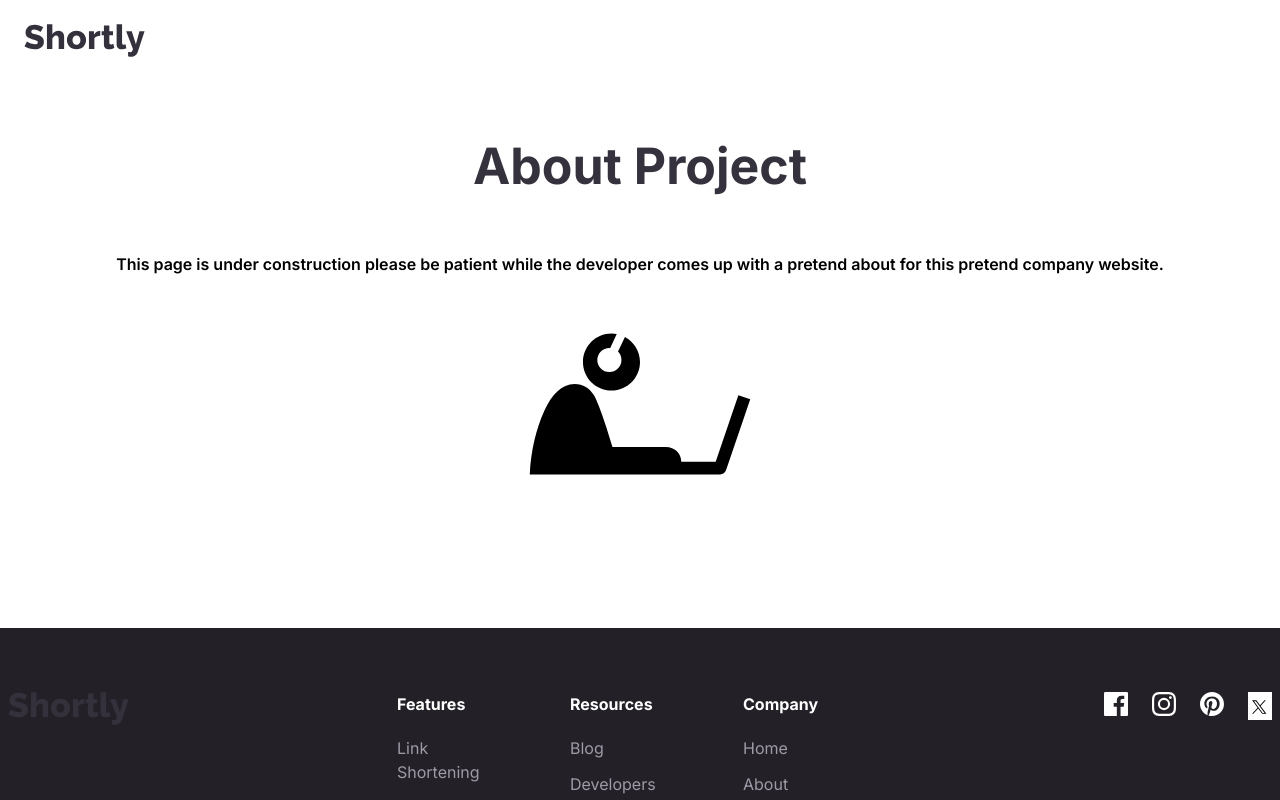
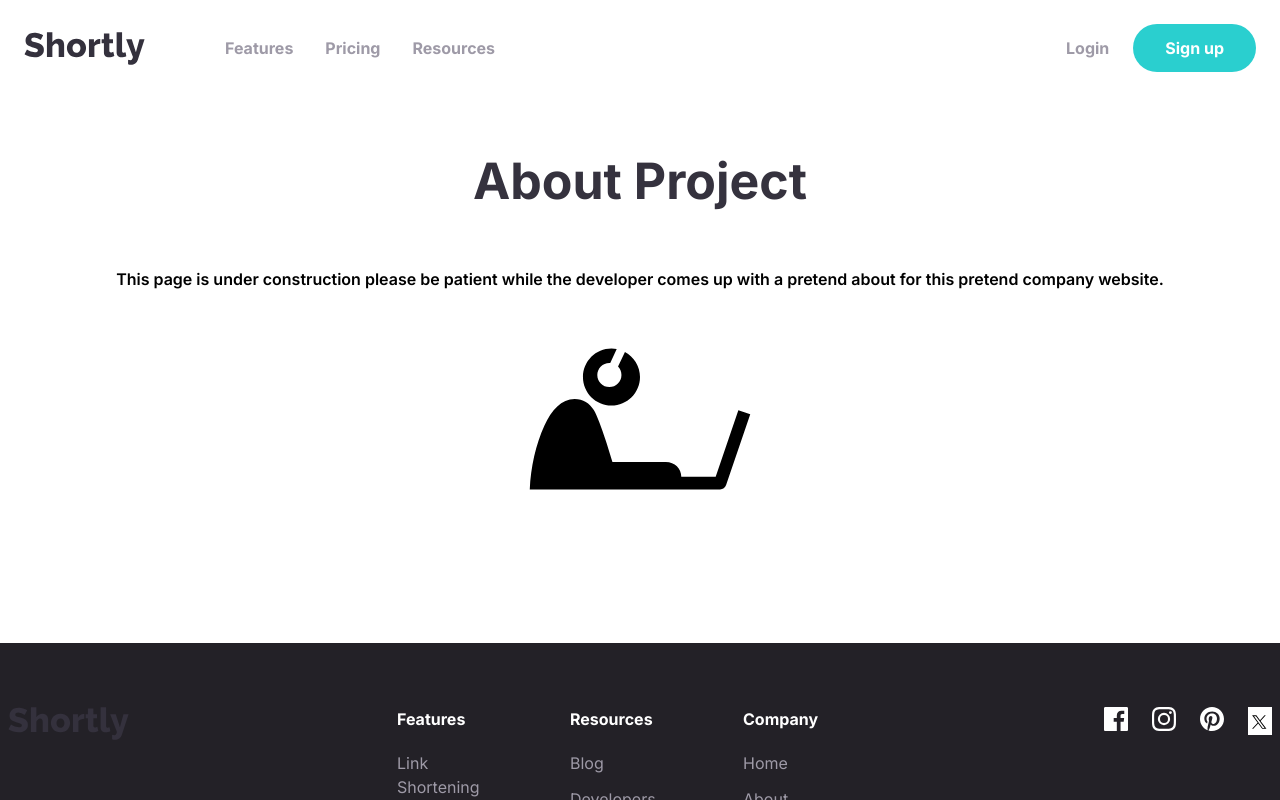
Before and after one commit to letmegro/ShortenLink-webside, a Next.js app: page /about in a window 1280 px wide. Shown: the top 800 px of the page. Built offline with nearby package versions, Linux system fonts and the light colour scheme.

Commit message:
Update page.tsx

```diff
--- a/src/app/about/page.tsx
+++ b/src/app/about/page.tsx
@@ -8,41 +8,16 @@ import pinterest from "public/images/icon-pinterest.svg";
 import instagram from "public/images/icon-instagram.svg";
 import hardAtWork from 'public/images/at-work.svg';
 import { createMobileNav } from "../toggleScript";
+import Nav from "../nav";
 
 export default function About(){
     useEffect(() => {
       createMobileNav();
     }, []);
     return (<>
-        {/* nav */}
-        <nav className='relative container mx-auto p-6'>
-            {/* flex container */}
-            <div className='flex items-center justify-between'>
-            {/* logo container/menu */}
-            <div className='flex items-center space-x-20'>
-                <Image src={logo} alt=''/>
-                <div className='hidden md:flex space-x-8 font-bold'>
-                </div>
-            </div>
-            {/* right buttons menu */}
-            <div className='hidden md:flex items-center space-x-6 font-bold text-grayishViolet'>
-
-            </div>
-            <div className='md:hidden'>
-                <button id='menu-btn' type='button' className='z-40 block hamburger md:hidden focus:outline-none'>
-                    <span className='hamTop'></span>
-                    <span className='hamMiddle'></span>
-                    <span className='hamBottom'></span>
-                </button>
-                </div>
-            </div>
-            {/* add drop menu */}
-            <div id="menu" className="absolute hidden md:hidden p-6 rounded-lg bg-darkViolet left-6 right-6 top-20 z-100">
-                <div className="flex flex-col items-center justify-center w-full space-y-6 font-bold text-white rounded-sm">
-
-                </div>
-            </div>
-        </nav>
+        {/* nav bar */}
+        <Nav/>
+        {/* end of nav bar */}
 
         {/* body */}
         <main>
```
